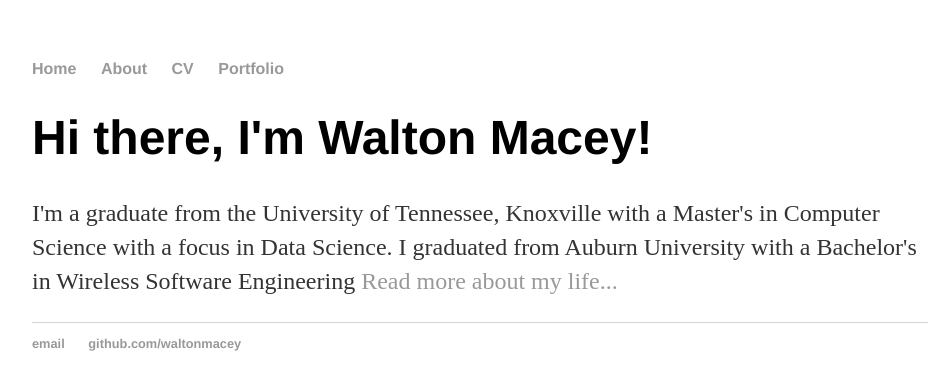
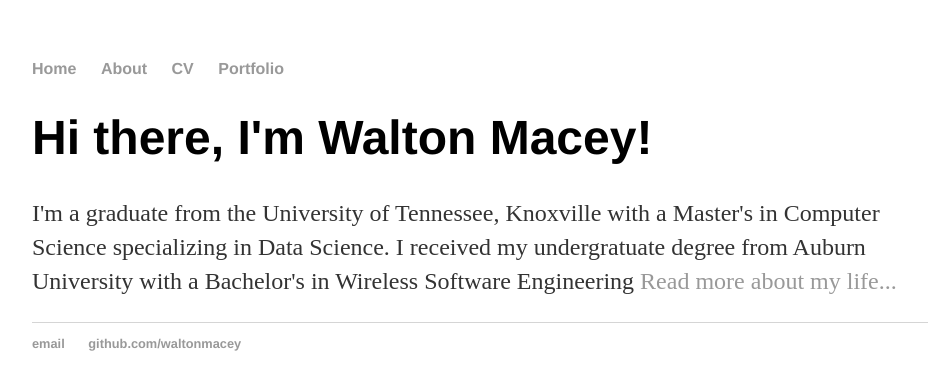
Before and after one commit to waltonmacey/waltonmacey1.github.io, a Jekyll site: the page built from index.html, in a window 1280 px wide. Shown: the top 390 px of the page, without its empty margins (160-1107 px from the left). Built offline with Jekyll 4.4.1, drawn with Linux system fonts in a browser that asks for light colours.

Commit message:
Update index.html

```diff
--- a/index.html
+++ b/index.html
@@ -5,7 +5,7 @@ title: Walton Macey, Software Engineer
 <div class="blurb">
 	<h1>Hi there, I'm Walton Macey!</h1>
 	<p>I'm a graduate from the University of Tennessee, Knoxville with a Master's in
-	Computer Science with a focus in Data Science. I graduated from Auburn University
-	with a Bachelor's in Wireless Software Engineering
+	Computer Science specializing in Data Science. I received my undergratuate degree from
+	Auburn University with a Bachelor's in Wireless Software Engineering
 	<a href="/about">Read more about my life...</a></p>
 </div><!-- /.blurb -->
```
